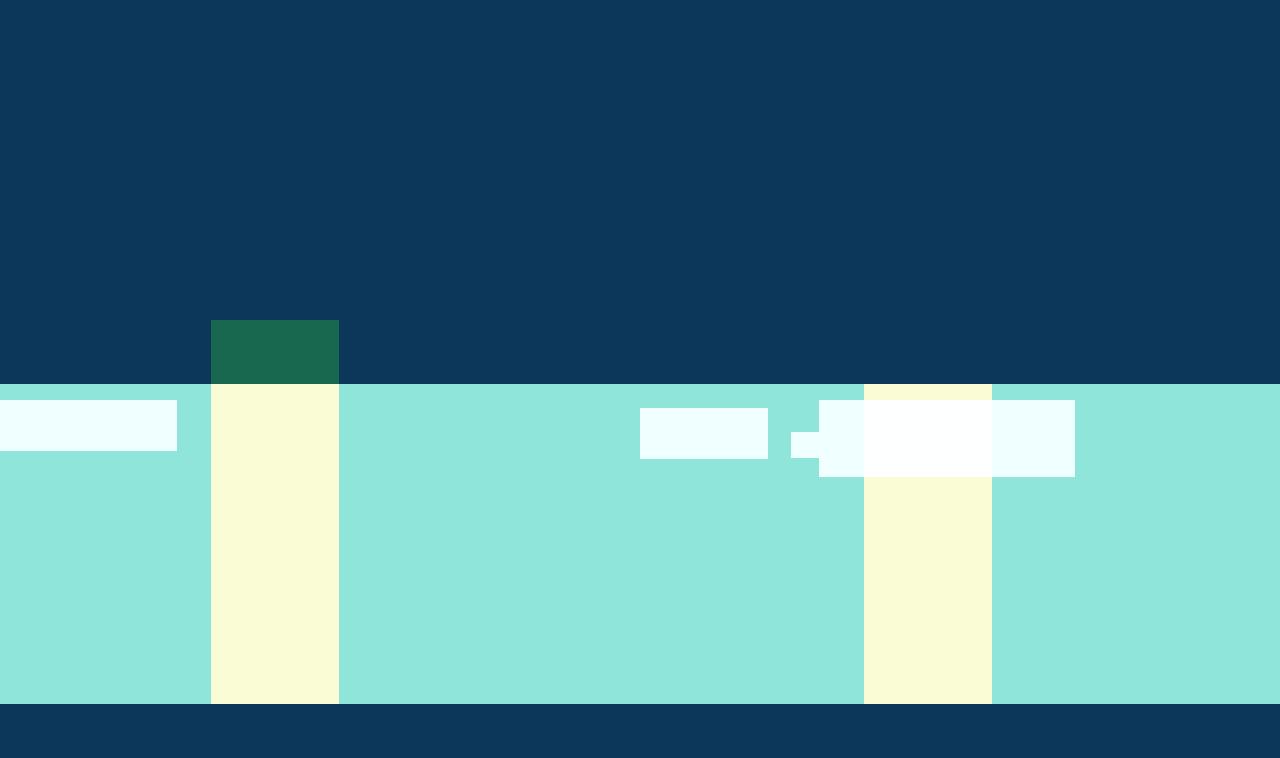
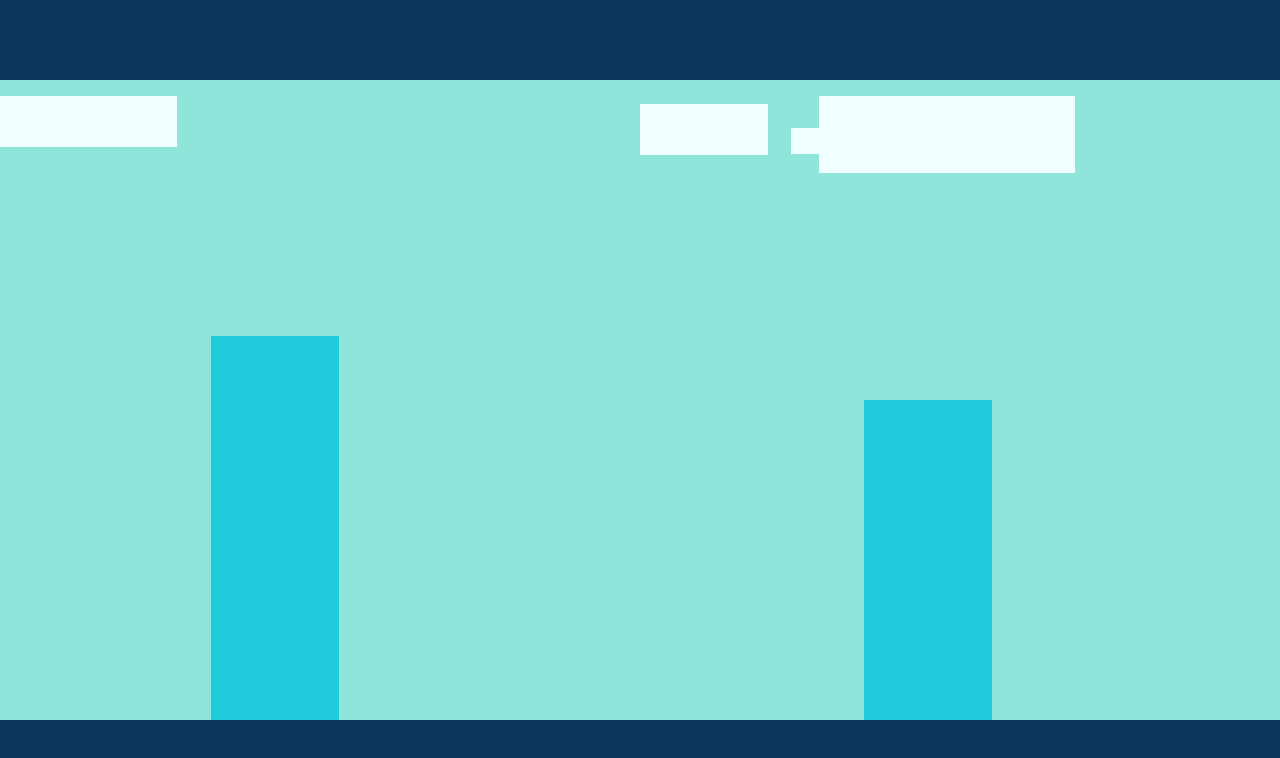
Before and after one commit to KhueDao1/screensaver, a plain HTML site: page moving.html in a window 1280 px wide. Shown: the top 758 px of the page. Drawn offline with Linux system fonts and the light colour scheme.

Commit message:
Update moving.css

```diff
--- a/moving.css
+++ b/moving.css
@@ -11,10 +11,10 @@ body{
 
 
 .window{
-    margin: 30% 0;
+    margin: 10vh 0;
     background-color: rgb(144, 229, 218);
     width: 100vw;
-    height: 40vh;
+    height: 80vh;
     position: relative;
 
 }
@@ -52,7 +52,7 @@ body{
 }
 
 .house{
-    background-color: rgb(250, 245, 112);
+    background-color: darkblue;
     mix-blend-mode: overlay;
     height: 30vw;
     width: 10vw;
```
